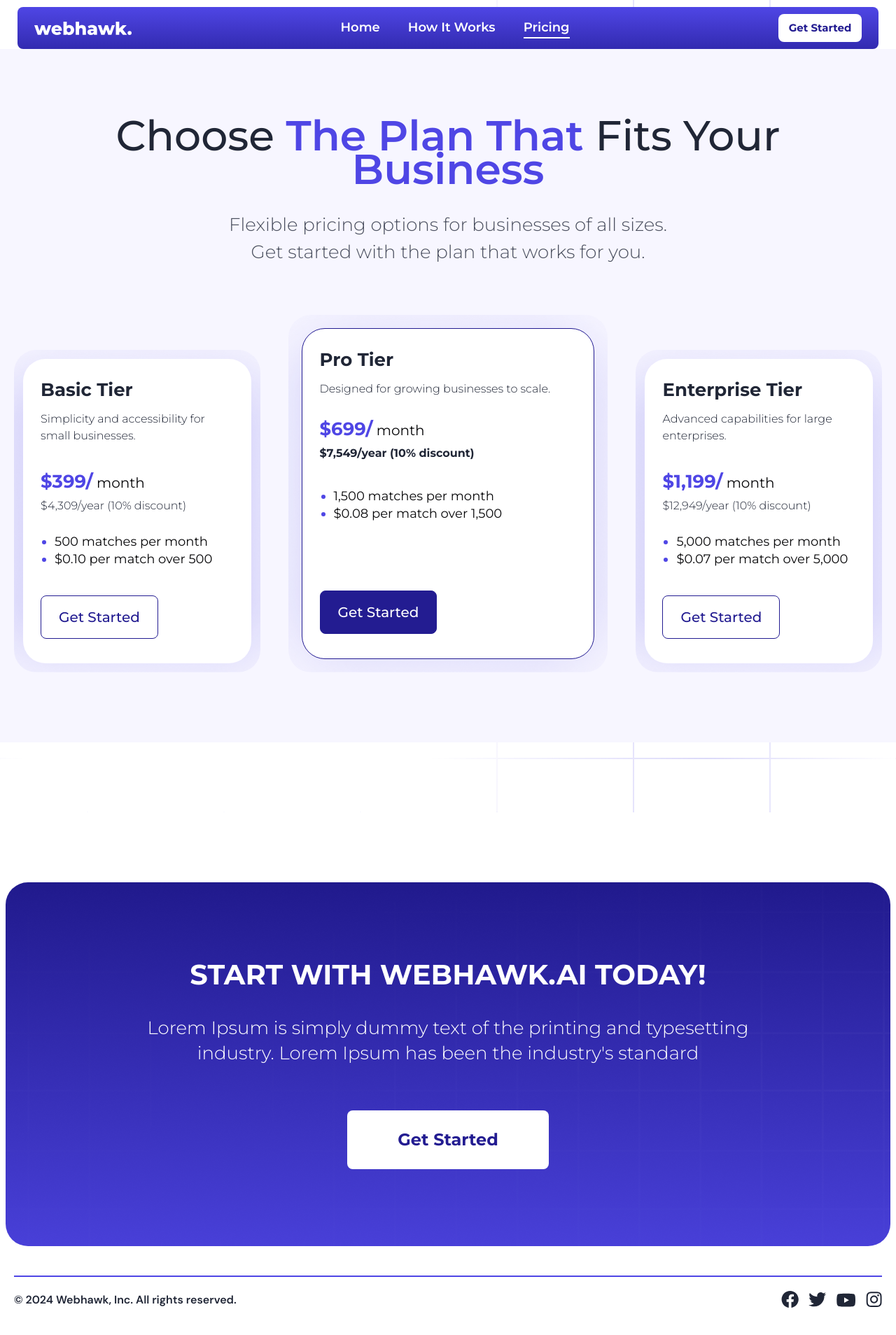
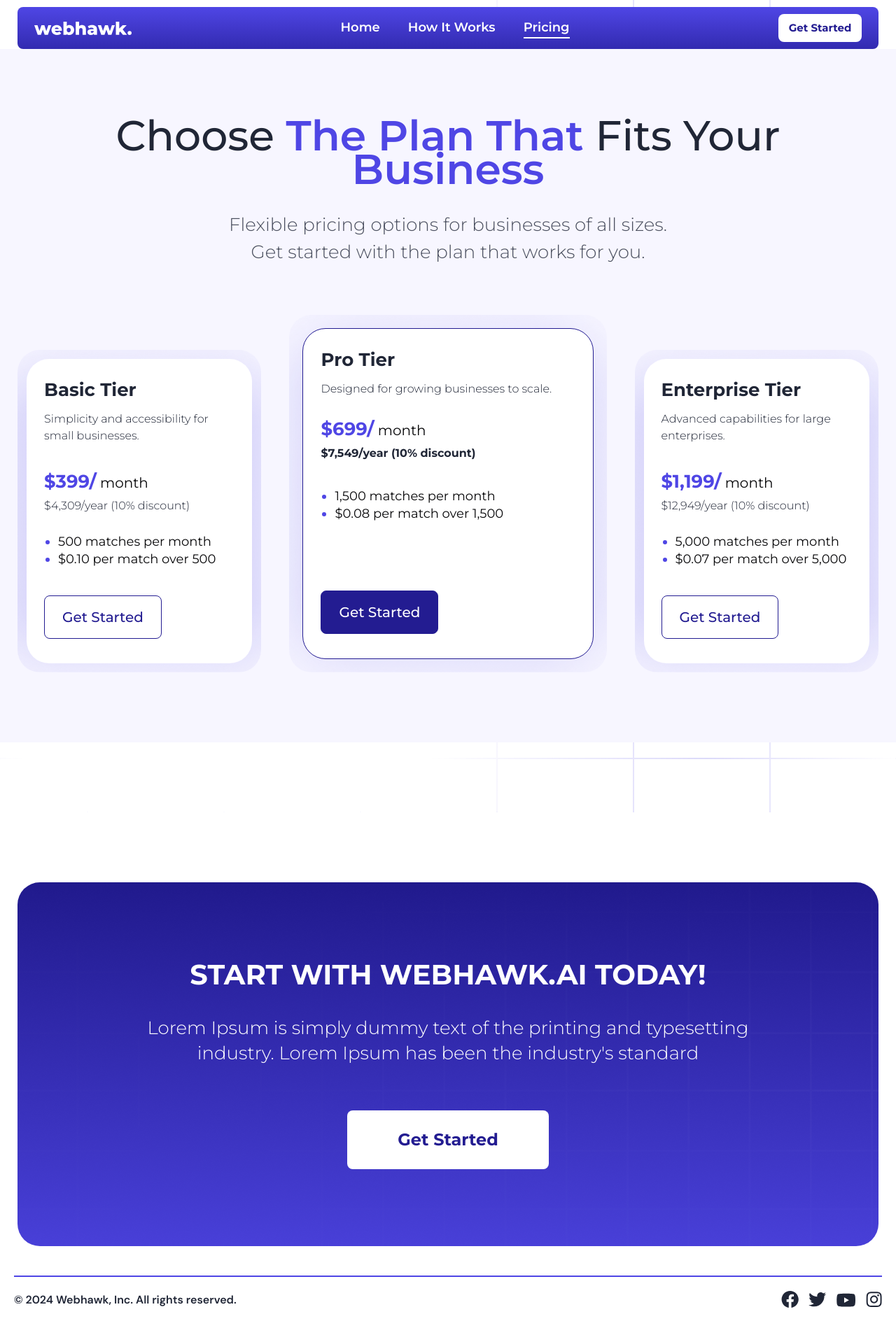
Before and after one commit to TechnoVirtuoso/Web-Hawk-Landing-Page, a Next.js app: page /pricing in a window 1280 px wide. Shown: the top 1908 px of the page at 70% size. Built offline with nearby package versions, Linux system fonts and the light colour scheme.

Commit message:
Padding Adjust

```diff
--- a/components/layouts/pages/landing/CtaSection/index.scss
+++ b/components/layouts/pages/landing/CtaSection/index.scss
@@ -2,7 +2,7 @@
 
 .Landing-CtaSection {
     width: 100%;
-    padding: 0 8px;
+    padding: 0 25px;
 
     background-repeat: no-repeat;
     background-size: cover;
--- a/components/layouts/pages/landing/Hero/index.scss
+++ b/components/layouts/pages/landing/Hero/index.scss
@@ -2,7 +2,7 @@
 
 .Landing-Hero {
     width: 100%;
-    padding: 0 8px;
+    padding: 0 25px;
 
     .bg-wrapper {
         background-repeat: no-repeat;
--- a/components/layouts/pages/landing/Pricing/index.scss
+++ b/components/layouts/pages/landing/Pricing/index.scss
@@ -1,7 +1,7 @@
 @import "@/sass/global_req.scss";
 
 .Landing-Pricing {
-    padding: 100px 20px;
+    padding: 100px 25px;
     background: #f7f6ff;
     &.LIGHT {
         background: linear-gradient(
```
